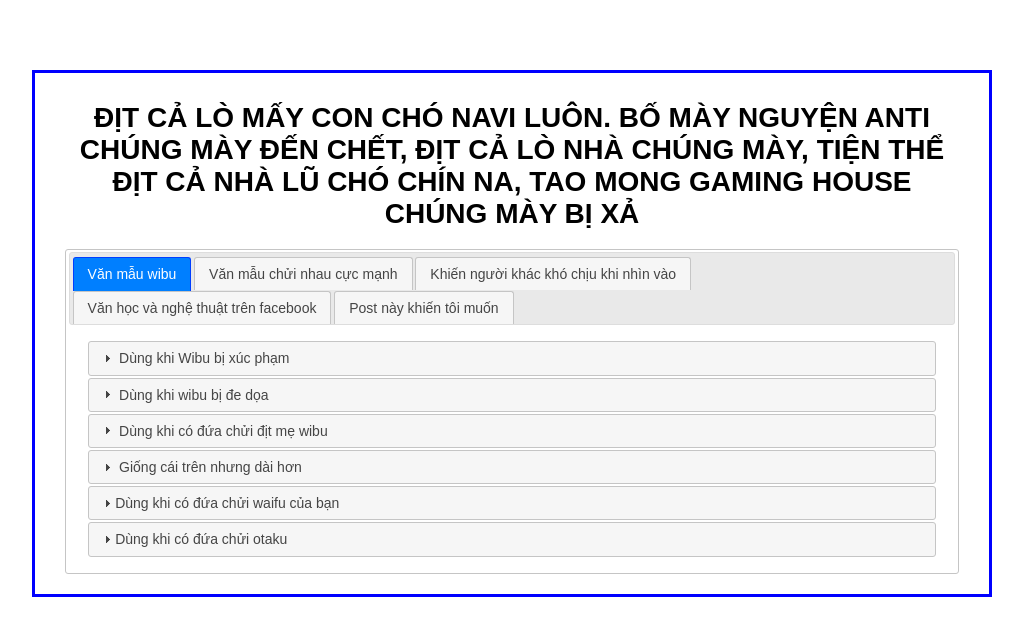
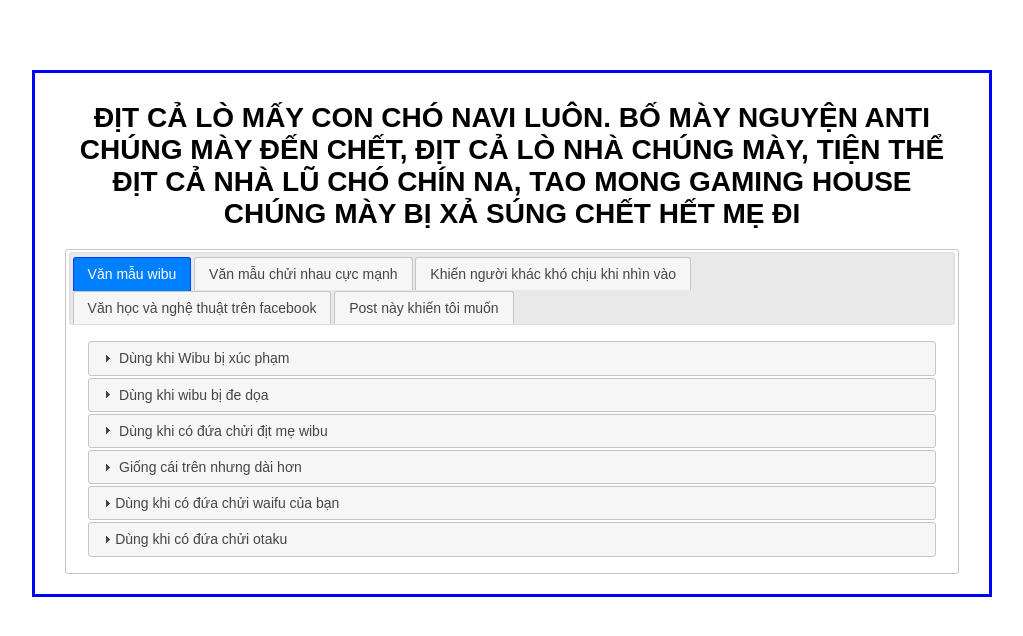
Before and after one commit to comgachienmam147/ditmewibu.com, a plain HTML site: page index.html in a window 1280 px wide. Shown: the whole page, without its empty margins (128-1151 px from the left). Drawn offline with nearby package versions, Linux system fonts and the light colour scheme.

Commit message:
Update index.html

```diff
--- a/index.html
+++ b/index.html
@@ -17,7 +17,7 @@
 
 <body>
     <div class="copya">
-        <h1 class="header"> ĐỊT CẢ LÒ MẤY CON CHÓ NAVI LUÔN. BỐ MÀY NGUYỆN ANTI CHÚNG MÀY ĐẾN CHẾT, ĐỊT CẢ LÒ NHÀ CHÚNG MÀY, TIỆN THỂ ĐỊT CẢ NHÀ LŨ CHÓ CHÍN NA, TAO MONG GAMING HOUSE CHÚNG MÀY BỊ XẢ
+        <h1 class="header"> ĐỊT CẢ LÒ MẤY CON CHÓ NAVI LUÔN. BỐ MÀY NGUYỆN ANTI CHÚNG MÀY ĐẾN CHẾT, ĐỊT CẢ LÒ NHÀ CHÚNG MÀY, TIỆN THỂ ĐỊT CẢ NHÀ LŨ CHÓ CHÍN NA, TAO MONG GAMING HOUSE CHÚNG MÀY BỊ XẢ SÚNG CHẾT HẾT MẸ ĐI
         </h1>
         <div id="tabs">
             <ul id="panels">
```
